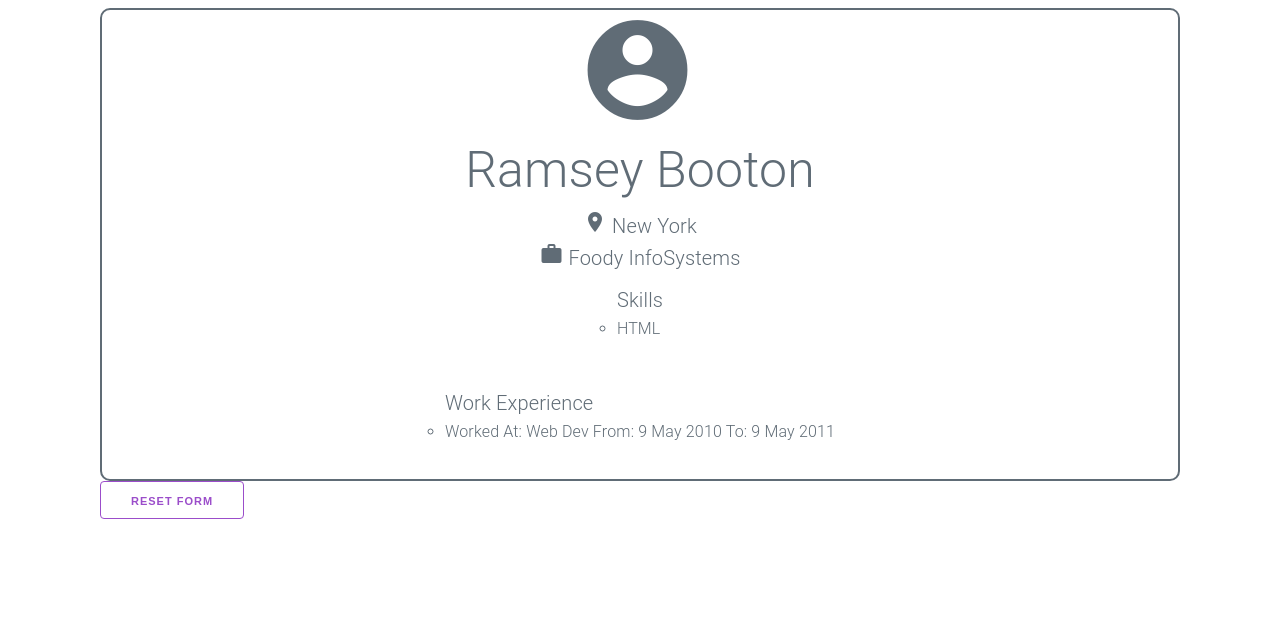
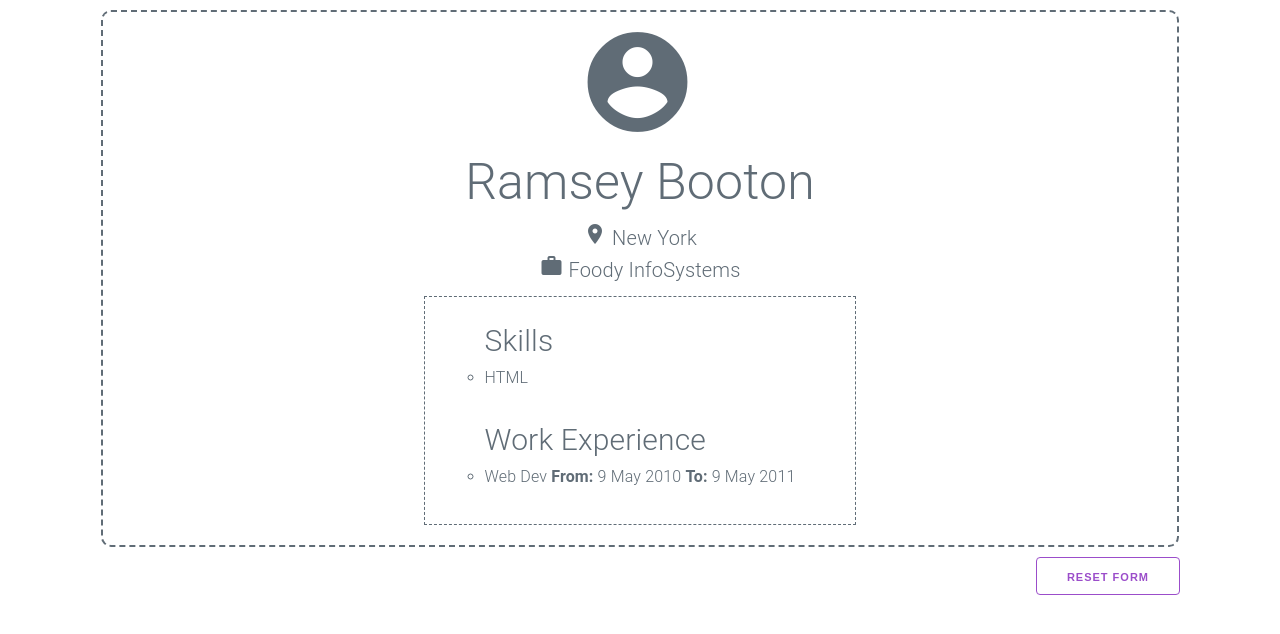
Before and after one commit to sayantanm19/cv-creator, a plain HTML site: page index.html in a window 1280 px wide. Both pictures are taken after a click on the button "BUILD CV". Drawn offline with nearby package versions, Linux system fonts and the light colour scheme.

Commit message:
Changed Styling

```diff
--- a/css/main.css
+++ b/css/main.css
@@ -12,8 +12,10 @@ li {
 
 .cv-output {
     display: none;
+    padding: 10px;
+    margin: 10px 1px;
 
-    border: 2px solid;
+    border: 2px dashed;
     border-radius: 10px;
 
     flex-direction: column;
@@ -38,15 +40,17 @@ li {
     font-size: 2rem;
 }
 
+.details {
+    border: 1px dashed;
+    padding: 10px 50px;
+    margin: 10px;
+}
+
 .skills-widget {
     /* border: 1px solid gray;
     border-radius: 10px; */
     /* padding: 15px 15%; */
     margin: 10px;
-}
-
-.skill-header {
-    font-size: 2rem;
 }
 
 .workexp-widget {
@@ -56,6 +60,6 @@ li {
     margin: 10px;
 }
 
-.workexp-header {
-    font-size: 2rem;
+.skill-header, .workexp-header {
+    font-size: 3rem;
 }
--- a/index.html
+++ b/index.html
@@ -39,7 +39,7 @@
           <!-- <input type="text" placeholder="Python" class="skillsField"> -->
           <div class="row skill">
             <div class="column column-80">
-              <input type="text" placeholder="HTML, CSS, JS" class="skill-name" value="HTML"/>
+              <input type="text" placeholder="HTML" class="skill-name" value="HTML" />
             </div>
             <div class="column column-20">
               <input type="button" value="Remove" onclick="removeSkill(this.parentNode)">
@@ -56,13 +56,13 @@
           <label>Previous Work Experience</label>
           <div class="row work">
             <div class="column column-60">
-              <input type="text" placeholder="Software Developer at Google" class="work-name" value="Web Dev"/>
+              <input type="text" placeholder="Software Developer at Google" class="work-name" value="Web Dev" />
             </div>
             <div class="column column-10">
-              <input type="text" placeholder="From" class="work-start" value="9 May 2010"/>
+              <input type="text" placeholder="From" class="work-start" value="9 May 2010" />
             </div>
             <div class="column column-10">
-              <input type="text" placeholder="To" class="work-end" value="9 May 2011"/>
+              <input type="text" placeholder="To" class="work-end" value="9 May 2011" />
             </div>
             <div class="column column-20">
               <input type="button" value="Remove" onclick="removeWork(this.parentNode)">
@@ -82,19 +82,25 @@
       <!-- <h1>Your CV</h1> -->
       <i class="material-icons profile-pic">account_circle</i>
       <div id='final-name'></div>
-      <div class="loc-widget"><i class="material-icons">location_on</i><div id='final-location'></div></div>
-      <div class="work-widget"><i class="material-icons">work</i><div id='final-work'></div></div>
-      <div class="skills-widget">
+      <div class="loc-widget"><i class="material-icons">location_on</i>
+        <div id='final-location'></div>
+      </div>
+      <div class="work-widget"><i class="material-icons">work</i>
+        <div id='final-work'></div>
+      </div>
+      <div class="details">
+        <div class="skills-widget">
           <div class="skill-header">Skills</div>
           <div id='final-skills'></div>
-      </div>
-      <div class="workexp-widget">
+        </div>
+        <div class="workexp-widget">
           <div class="workexp-header">Work Experience</div>
           <div id='final-workexp'></div>
+        </div>
       </div>
-
+      <div class="qr-code"></div>
     </div>
-    <button type="button" class="button button-outline" onclick="resetForm();">Reset Form</button>
+    <button type="button" class="button button-outline float-right" onclick="resetForm();">Reset Form</button>
 
   </section>
 
--- a/js/main.js
+++ b/js/main.js
@@ -25,7 +25,7 @@ function getSkills() {
     // convert NodeList to array for using map function
     let skills = Array.from(rawSkills)
         .map(elem => elem.value)
-        .filter(elem => elem!='');
+        .filter(elem => elem != '');
 
     console.log('Skills: ', skills);
 
@@ -71,7 +71,7 @@ function getWorks() {
         date_to = elem.children[2].children[0].value;
 
         if (company.trim() != '') {
-            expObj = {company, date_from, date_to};
+            expObj = { company, date_from, date_to };
             expList.push(expObj);
         }
     });
@@ -81,11 +81,7 @@ function getWorks() {
     return expList;
 }
 
-function makeCV() {
-    // Set CV portion visible
-    document.querySelector('.cv-output').style.display = 'flex';
-    document.querySelector('.generator-module').style.display = 'none';
-
+function packData() {
     name = document.querySelector('#nameField').value;
     loc = document.querySelector('#locField').value;
     curr_work = document.querySelector('#workField').value;
@@ -100,21 +96,36 @@ function makeCV() {
 
     workExpListHtml = `<ul>`;
     experiences.forEach(exp => {
-        workExpListHtml += `<li>Worked At: ${exp.company} From: ${exp.date_from} To: ${exp.date_to}</li>`;
+        workExpListHtml += `<li>${exp.company} <b>From:</b> ${exp.date_from} <b>To:</b> ${exp.date_to}</li>`;
     });
     workExpListHtml += `</li>`;
 
-    document.querySelector('#final-name').textContent = name;
-    document.querySelector('#final-location').textContent = loc;
-    document.querySelector('#final-work').textContent = curr_work;
-    document.querySelector('#final-skills').innerHTML = skillsListHtml;
-    document.querySelector('#final-workexp').innerHTML = workExpListHtml;
+    cv_data = { name, loc, curr_work, skillsListHtml, workExpListHtml };
+
+    return cv_data;
+}
+
+function makeCV() {
+    // Set CV portion visible
+    document.querySelector('.cv-output').style.display = 'flex';
+    document.querySelector('.generator-module').style.display = 'none';
+
+    outputData = packData();
+    console.log(outputData);
+
+    document.querySelector('#final-name').textContent = outputData.name;
+    document.querySelector('#final-location').textContent = outputData.loc;
+    document.querySelector('#final-work').textContent = outputData.curr_work;
+    document.querySelector('#final-skills').innerHTML = outputData.skillsListHtml;
+    document.querySelector('#final-workexp').innerHTML = outputData.workExpListHtml;
+
+    generateQRCode();
 
     console.log('CV Made!')
 }
 
 function resetForm() {
-    document.querySelector('.generator-module').style.display = 'flex';
+    document.querySelector('.generator-module').style.display = 'block';
     document.querySelector('.cv-output').style.display = 'none';
 
     form = document.querySelector('#cv-form');
```
